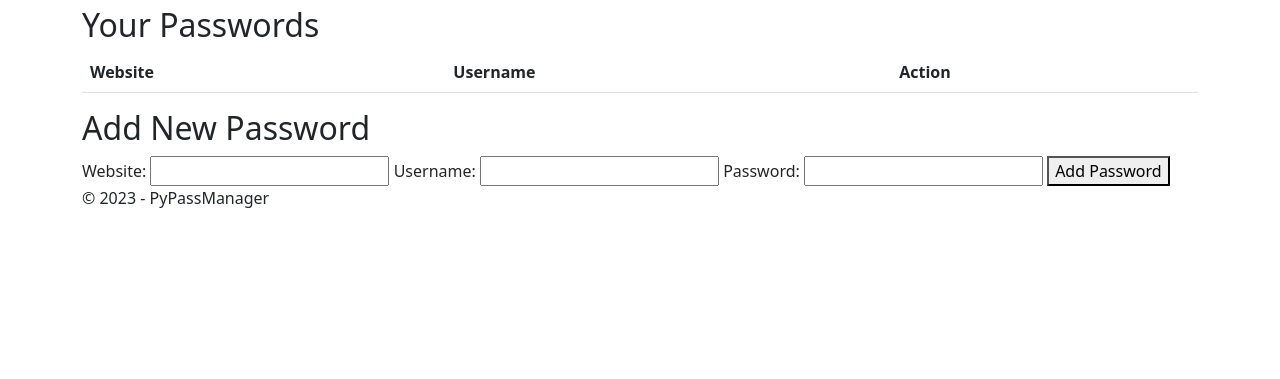
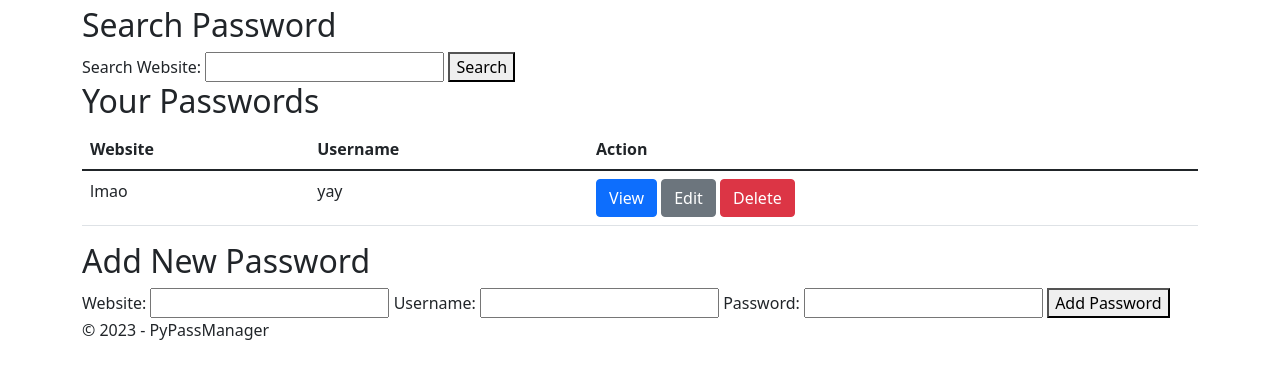
Before and after one commit to av1155/FlaskKeyring, a Flask app: page /dashboard in a window 1280 px wide. Shown: the part 150-529 px from the top of the page. Run offline with Flask 3, Linux system fonts and the light colour scheme; a user stored in the database is signed in; lists and menus that the app fills with data are empty; some libraries are stand-ins or nearby versions.

Commit message:
(feat): Added edit, delete, search, and view

```diff
--- a/app.py
+++ b/app.py
@@ -63,11 +63,11 @@ def load_user(user_id):
 @app.route("/")
 def index():
     current_year = datetime.now().year
-
     if current_user.is_authenticated:
+        passwords = Password.query.filter_by(user_id=current_user.id).all()
         return render_template(
-            "dashboard.html", current_year=current_year
-        )  # Dashboard for logged-in users
+            "dashboard.html", current_year=current_year, passwords=passwords
+        )
     return render_template("index.html")  # Public landing page
 
 
@@ -116,7 +116,10 @@ def logout():
 @login_required
 def dashboard():
     current_year = datetime.now().year
-    return render_template("dashboard.html", current_year=current_year)
+    passwords = Password.query.filter_by(user_id=current_user.id).all()
+    return render_template(
+        "dashboard.html", current_year=current_year, passwords=passwords
+    )
 
 
 @app.route("/add_password", methods=["GET", "POST"])
@@ -145,11 +148,29 @@ def add_password():
     return render_template("dashboard.html")
 
 
-@app.route("/view_passwords")
+@app.route("/view_password/<int:password_id>")
 @login_required
-def view_passwords():
-    passwords = Password.query.filter_by(user_id=current_user.id).all()
-    return render_template("view_passwords.html", passwords=passwords)
+def view_password(password_id):
+    password = Password.query.get_or_404(password_id)
+    return render_template("view_password.html", password=password)
+
+
+@app.route("/search_password", methods=["POST"])
+@login_required
+def search_password():
+    search_website = request.form.get("search_website")
+    password = Password.query.filter_by(
+        user_id=current_user.id, website=search_website
+    ).first()
+
+    if not password:
+        return render_template(
+            "view_passwords.html",
+            password=None,
+            message="Password not found for the given website.",
+        )
+
+    return render_template("view_passwords.html", password=password)
 
 
 @app.route("/edit_password/<int:password_id>", methods=["GET", "POST"])
@@ -164,7 +185,7 @@ def edit_password(password_id):
         password.password = request.form.get("password")
         db.session.commit()
 
-        return redirect(url_for("view_passwords"))
+        return redirect(url_for("dashboard"))
 
     return render_template("edit_password.html", password=password)
 
@@ -175,7 +196,7 @@ def remove_password(password_id):
     password = Password.query.get_or_404(password_id)
     db.session.delete(password)
     db.session.commit()
-    return redirect(url_for("view_passwords"))
+    return redirect(url_for("dashboard"))
 
 
 if __name__ == "__main__":
--- a/templates/dashboard.html
+++ b/templates/dashboard.html
@@ -3,13 +3,20 @@
 {% block content %}
     <header>
         <h1>Password Manager Dashboard</h1>
-        <!-- You can include a navigation menu or user profile information here -->
     </header>
 
     <main>
+        <section class="search-password">
+            <h2>Search Password</h2>
+            <form method="POST" action="{{ url_for('search_password') }}">
+                <label for="search_website">Search Website:</label>
+                <input type="text" id="search_website" name="search_website" required />
+                <button type="submit">Search</button>
+            </form>
+        </section>
+
         <section class="password-list">
             <h2>Your Passwords</h2>
-            <!-- Display user's saved passwords here -->
             <table class="table">
                 <thead>
                     <tr>
@@ -24,9 +31,11 @@
                         <td>{{ password.website }}</td>
                         <td>{{ password.username }}</td>
                         <td>
-                                <a href="{{ url_for('view_password', id=password.id) }}" class="btn btn-primary">View</a>
-                                <a href="{{ url_for('edit_password', id=password.id) }}" class="btn btn-secondary">Edit</a>
-                                <a href="{{ url_for('delete_password', id=password.id) }}" class="btn btn-danger">Delete</a>
+                            <a href="{{ url_for('view_password', password_id=password.id) }}" class="btn btn-primary">View</a>
+                            <a href="{{ url_for('edit_password', password_id=password.id) }}" class="btn btn-secondary">Edit</a>
+                            <form action="{{ url_for('remove_password', password_id=password.id) }}" method="POST" style="display: inline-block;">
+                                <button type="submit" class="btn btn-danger">Delete</button>
+                            </form>
                         </td>
                     </tr>
                     {% endfor %}
@@ -36,9 +45,7 @@
 
         <section class="add-password">
             <h2>Add New Password</h2>
-            <!-- Form for adding a new password entry -->
             <form method="POST" action="{{ url_for('add_password') }}">
-                <!-- Input fields for the website, username, and password -->
                 <label for="website">Website:</label>
                 <input type="text" id="website" name="website" required />
 
--- a/templates/edit_password.html
+++ b/templates/edit_password.html
@@ -7,7 +7,7 @@
     <section class="edit-password">
         <h2>Edit Password Entry</h2>
         <!-- Form for editing a password entry -->
-        <form method="POST" action="{{ url_for('edit_password', id=password.id) }}">
+        <form method="POST" action="{{ url_for('edit_password', password_id=password.id) }}">
             <!-- Input fields for the website, username, and password -->
             <label for="website">Website:</label>
             <input type="text" id="website" name="website" value="{{ password.website }}" required />
```
Also changed, not shown: templates/view_passwords.html (+15 -1 lines), pypassmanager.db. Lines whose indentation alone changed are shown as unchanged.
